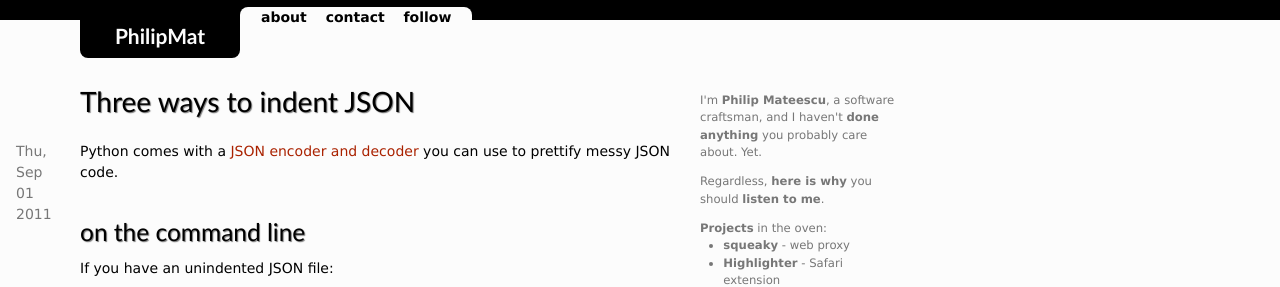
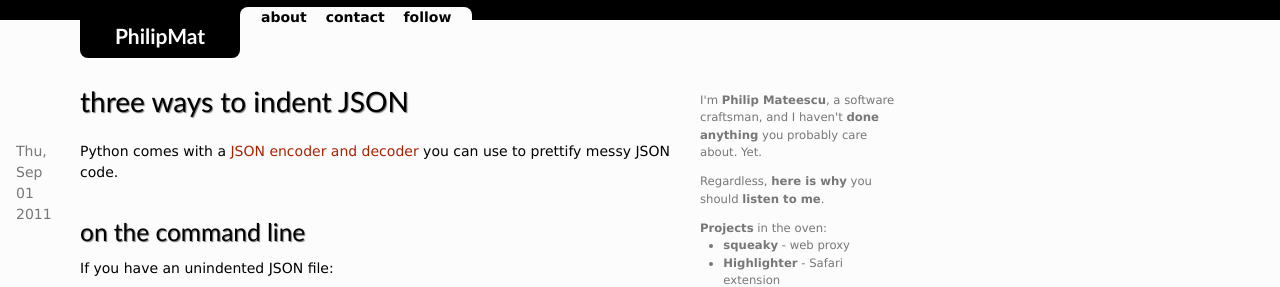
Before and after one commit to philipmat/philipmat.github.io, a Jekyll site: the page built from _posts/2011-09-01-indent_json.markdown, in a window 1280 px wide. Shown: the top 287 px of the page. Built offline with Jekyll 4.4.1, drawn with Linux system fonts in a browser that asks for light colours; Markdown is read by kramdown in place of the engine named in the settings.

Commit message:
aligned spelling with the rest of the site

```diff
--- a/_posts/2011-09-01-indent_json.markdown
+++ b/_posts/2011-09-01-indent_json.markdown
@@ -1,5 +1,5 @@
 ---
-title: Three ways to indent JSON
+title: three ways to indent JSON
 layout: post
 ---
 
```
